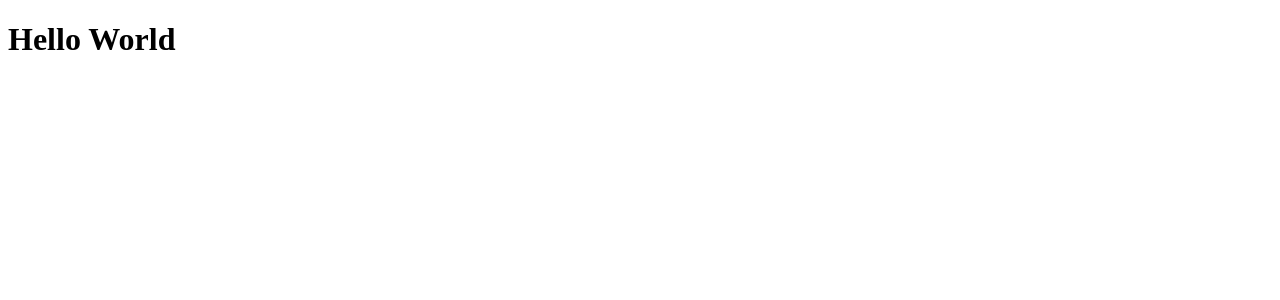
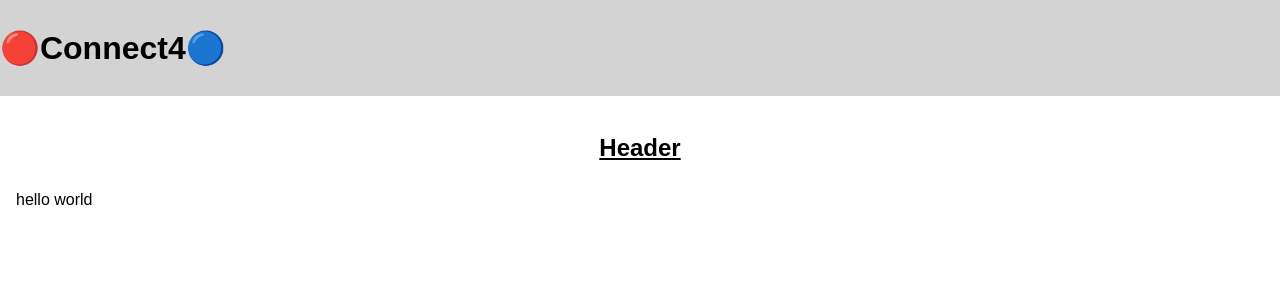
Before and after one commit to fildon/Beads, a React (Vite) app: page / in a window 1280 px wide. Shown: the top 300 px of the page. Built offline with nearby package versions, Linux system fonts and the light colour scheme.

Commit message:
A little more initial file structure

```diff
--- a/package.json
+++ b/package.json
@@ -19,6 +19,8 @@
   "homepage": "https://github.com/fildon/Beads#readme",
   "devDependencies": {
     "@babel/core": "^7.13.14",
+    "@types/react": "^17.0.3",
+    "@types/react-dom": "^17.0.3",
     "parcel": "^2.0.0-beta.2",
     "postcss": "^8.2.9"
   },
--- /dev/null
+++ b/src/MainPage.tsx
@@ -0,0 +1,16 @@
+import React from "react";
+import { banner, bannerContent } from "./mainPage.module.css";
+
+export const MainPage = () => (
+  <>
+    <header className={banner}>
+      <div className={bannerContent}>
+        <h1>🔴Connect4🔵</h1>
+      </div>
+    </header>
+    <section>
+      <h2>Header</h2>
+      <article>hello world</article>
+    </section>
+  </>
+);
--- a/src/index.tsx
+++ b/src/index.tsx
@@ -1,4 +1,5 @@
 import React from "react";
 import { render } from "react-dom";
+import { MainPage } from "./MainPage";
 
-render(<h1>Hello World</h1>, document.getElementById("root"));
+render(<MainPage />, document.getElementById("root"));
--- /dev/null
+++ b/src/mainPage.module.css
@@ -0,0 +1,74 @@
+html,
+body,
+div,
+h1,
+h2,
+h3,
+h4,
+h5,
+h6,
+p,
+a,
+img,
+article,
+header,
+section {
+  margin: 0;
+  padding: 0;
+  border: 0;
+  font-size: 100%;
+  font-family: Arial, Helvetica, sans-serif;
+  vertical-align: baseline;
+}
+
+article,
+header,
+section {
+  display: block;
+}
+
+html {
+  height: 100%;
+}
+
+body {
+  margin: 0;
+  display: flex;
+  flex-direction: column;
+  height: 100%;
+  line-height: 1;
+}
+
+.banner {
+  background-color: lightgray;
+}
+
+.bannerContent {
+  max-width: 1280px;
+  margin: 0 auto;
+}
+
+h1 {
+  padding: 1em 0;
+  font-size: 200%;
+}
+
+h2 {
+  text-align: center;
+  text-decoration: underline;
+  font-size: 150%;
+  margin: 1em;
+}
+
+section {
+  padding: 1em;
+}
+
+article {
+  margin: 2em 0;
+}
+
+table, th, td {
+  border: 1px solid black;
+  margin: 0 auto;
+}
```
Also changed, not shown: 1 other file (tests, documents, lock files or other folders).
